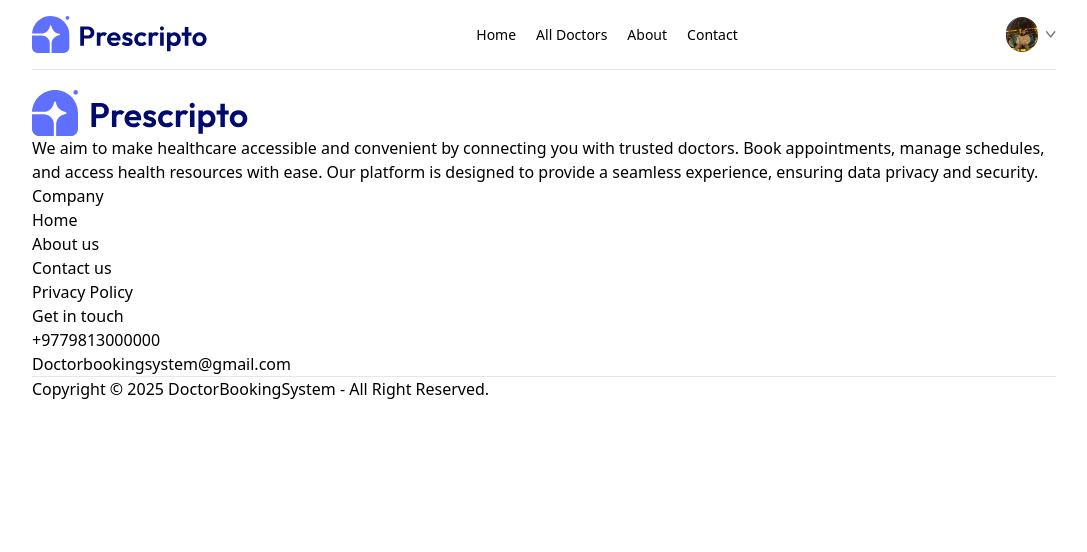
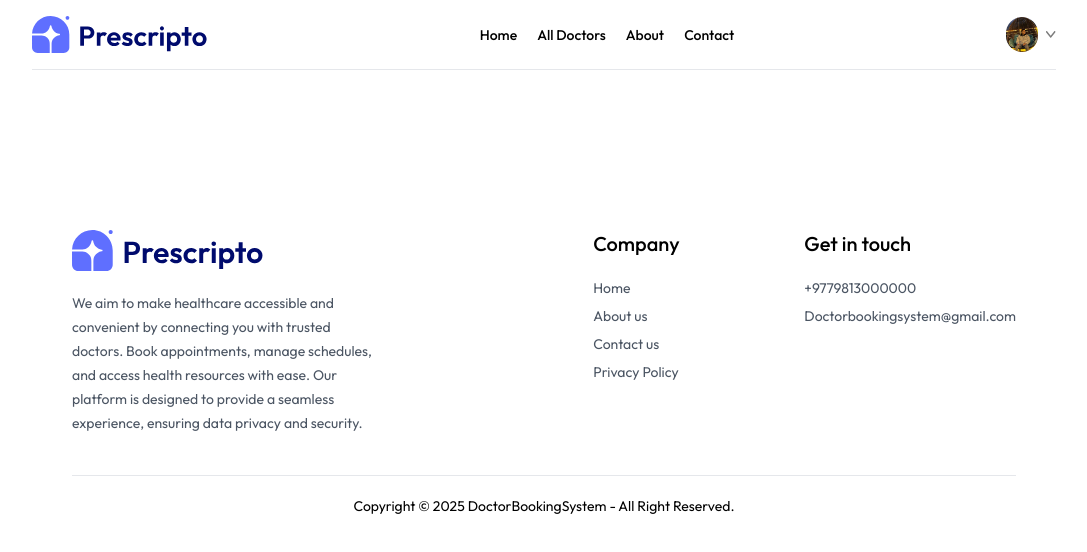
Before and after one commit to Sumitkhadka10/DocBS, a React (Vite) app in the folder frontend/: page /appointment/1 in a window 1280 px wide. Shown: the top 552 px of the page, without its empty margins (96-1183 px from the left). Built offline with nearby package versions, Linux system fonts and the light colour scheme; the HTML template or start-up script is replaced by a standard one.

Commit message:
Updated Footer section and added googlefonts in index.css

```diff
--- a/frontend/src/components/Footer.jsx
+++ b/frontend/src/components/Footer.jsx
@@ -3,18 +3,18 @@ import { assets } from '../assets/assets'
 
 const Footer = () => {
   return (
-    <div>
-        <div>
+    <div className='md:mx-10'>
+        <div className='flex flex-col sm:grid grid-cols-[3fr_1fr_1fr] gap-14 my-10 mt-40 text-sm'>
             {/* ...left.... */}
             <div>
-                <img src={assets.logo} alt="" />
-                <p>We aim to make healthcare accessible and convenient by connecting you with trusted doctors. Book appointments, manage schedules, and access health resources with ease. Our platform is designed to provide a seamless experience, ensuring data privacy and security.</p>
+                <img className='mb-5 w-48' src={assets.logo} alt="" />
+                <p className='w-full md:w-2/3 text-gray-600 leading-6'>We aim to make healthcare accessible and convenient by connecting you with trusted doctors. Book appointments, manage schedules, and access health resources with ease. Our platform is designed to provide a seamless experience, ensuring data privacy and security.</p>
 
             </div>
             {/* ...middle.... */}
             <div>
-                <p>Company</p>
-                <ul>
+                <p className='text-xl font-medium mb-5'>Company</p>
+                <ul className='flex flex-col gap-2 text-gray-600'>
                     <li>Home</li>
                     <li>About us</li>
                     <li>Contact us</li>
@@ -24,8 +24,8 @@ const Footer = () => {
             </div>
             {/* ...right.... */}
             <div>
-                <p>Get in touch</p>
-                <ul>
+                <p className='text-xl font-medium mb-5'>Get in touch</p>
+                <ul className='flex flex-col gap-2 text-gray-600'>
                     <li>+9779813000000</li>
                     <li>Doctorbookingsystem@gmail.com</li>
                 </ul>
@@ -37,7 +37,7 @@ const Footer = () => {
             {/* ....Copyright Text.... */}
         </div>
         <hr />
-        <p>Copyright © 2025 DoctorBookingSystem - All Right Reserved.</p>
+        <p className='py-5 text-sm text-center'>Copyright © 2025 DoctorBookingSystem - All Right Reserved.</p>
     </div>
   )
 }
--- a/frontend/src/index.css
+++ b/frontend/src/index.css
@@ -1,7 +1,11 @@
+@import url('https://fonts.googleapis.com/css2?family=Outfit:wght@100..900&display=swap');
 @tailwind base;
 @tailwind components;
 @tailwind utilities;
 
+*{
+  font-family: Outfit;
+}
 .active hr{
   @apply block
 }
```
